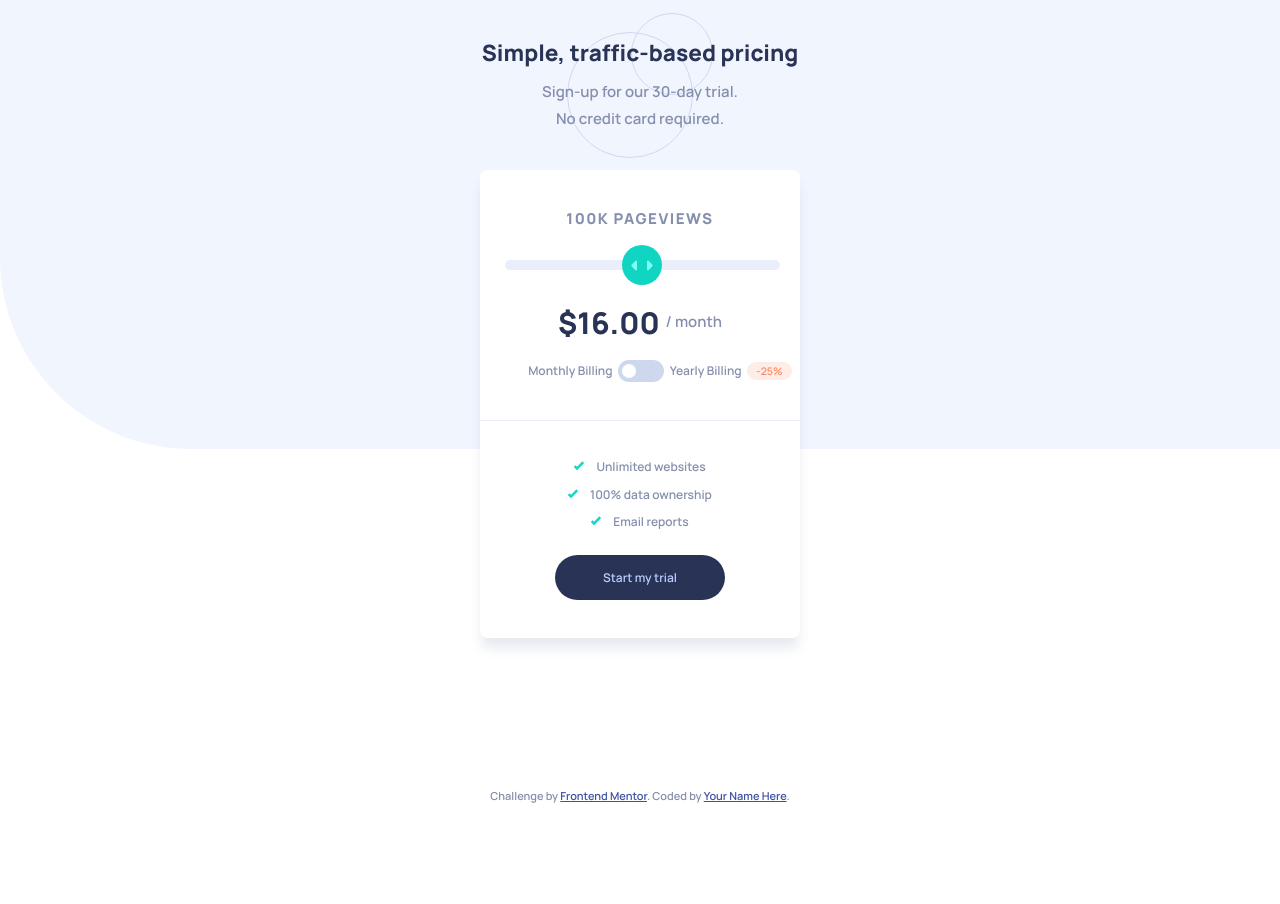
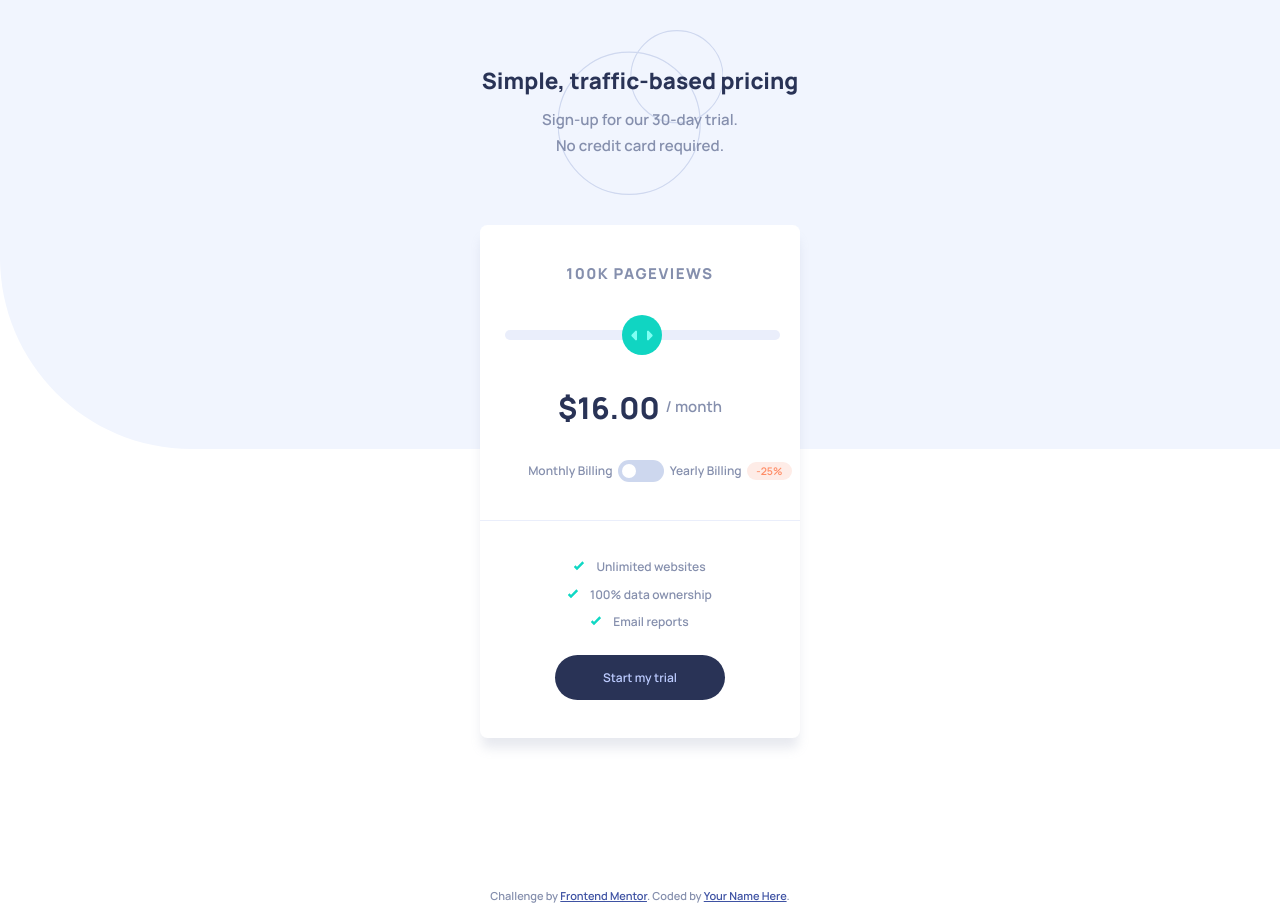
Before and after one commit to christocarr/interactive-pricing-component, a plain HTML site: page index.html in a window 1280 px wide. Before the commit the page ends 804 px from the top, so only its background shows below. Drawn offline with nearby package versions, Linux system fonts and the light colour scheme; files whose address does not match are found by name.

Commit message:
style: minor modify layout adjustments

```diff
--- a/styles/main.css
+++ b/styles/main.css
@@ -64,7 +64,8 @@ header {
   justify-content: center;
   align-items: center;
   width: 100%;
-  height: 170px;
+  height: 165px;
+  margin: 2em 0;
 }
 
 .header_heading {
@@ -88,10 +89,11 @@ header {
   position: absolute;
   z-index: -100;
   height: 100%;
-  width: 170px;
+  width: 165px;
   background-image: url('../images/pattern-circles.svg');
   background-repeat: no-repeat;
   background-position: center;
+  background-size: cover;
 }
 
 /*---------------------------------------
@@ -126,7 +128,7 @@ header {
 /*-------PAGEVIEWS DISPLAY-------*/
 
 .page_views {
-  margin-bottom: 1em;
+  margin-bottom: 2em;
   font-family: 'ManropeExtraBold', 'Open Sans', sans-serif;
   letter-spacing: 0.1em;
   text-transform: uppercase;
@@ -139,7 +141,7 @@ header {
   justify-content: center;
   width: 100%;
   height: 40px;
-  margin-bottom: 1em;
+  margin-bottom: 2em;
 }
 
 input[type='range'] {
@@ -183,7 +185,7 @@ input[type='range']::-moz-range-thumb {
 .price_display {
   display: flex;
   align-items: center;
-  margin-bottom: 1em;
+  margin-bottom: 2em;
 }
 
 .price {
```
